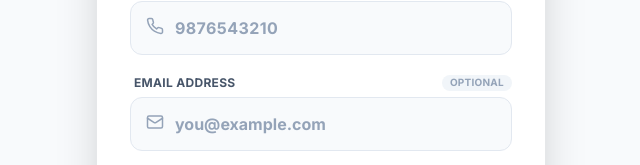
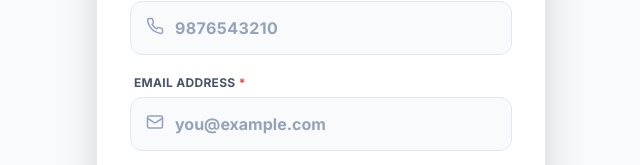
Before and after one commit to parmar-vatsal/TailorMaster, a React (Vite) app: page /register in a window 1280 px wide. Shown: the part 558-723 px from the top of the page, without its empty margins (319-959 px from the left). Built offline with nearby package versions, Linux system fonts and the light colour scheme; no server answers.

Commit message:
Fix: Add vercel.json for SPA routing & finalize Auth UI

```diff
--- a/components/AuthFlow.tsx
+++ b/components/AuthFlow.tsx
@@ -92,7 +92,7 @@ export const AuthFlow: React.FC<AuthFlowProps> = ({ mode }) => {
                 if (error) {
                     setError(error.message);
                 } else {
-                    alert('Registration successful! Please check your email to confirm your account.');
+                    alert('Registration successful! If you have "Email Confirmation" enabled, please check your email.');
                     onSuccess();
                 }
             } else {
@@ -224,8 +224,7 @@ export const AuthFlow: React.FC<AuthFlowProps> = ({ mode }) => {
                     {mode === 'REGISTER' && (
                         <div className="space-y-1.5">
                             <div className="flex justify-between">
-                                <label className="text-xs font-bold text-slate-600 uppercase tracking-wide ml-1">Email Address</label>
-                                <span className="text-[10px] font-bold text-slate-400 uppercase tracking-wide bg-slate-100 px-2 rounded-full">Optional</span>
+                                <label className="text-xs font-bold text-slate-600 uppercase tracking-wide ml-1">Email Address <span className="text-red-500">*</span></label>
                             </div>
                             <div className="relative">
                                 <input
```
Also changed, not shown: vercel.json (added).
